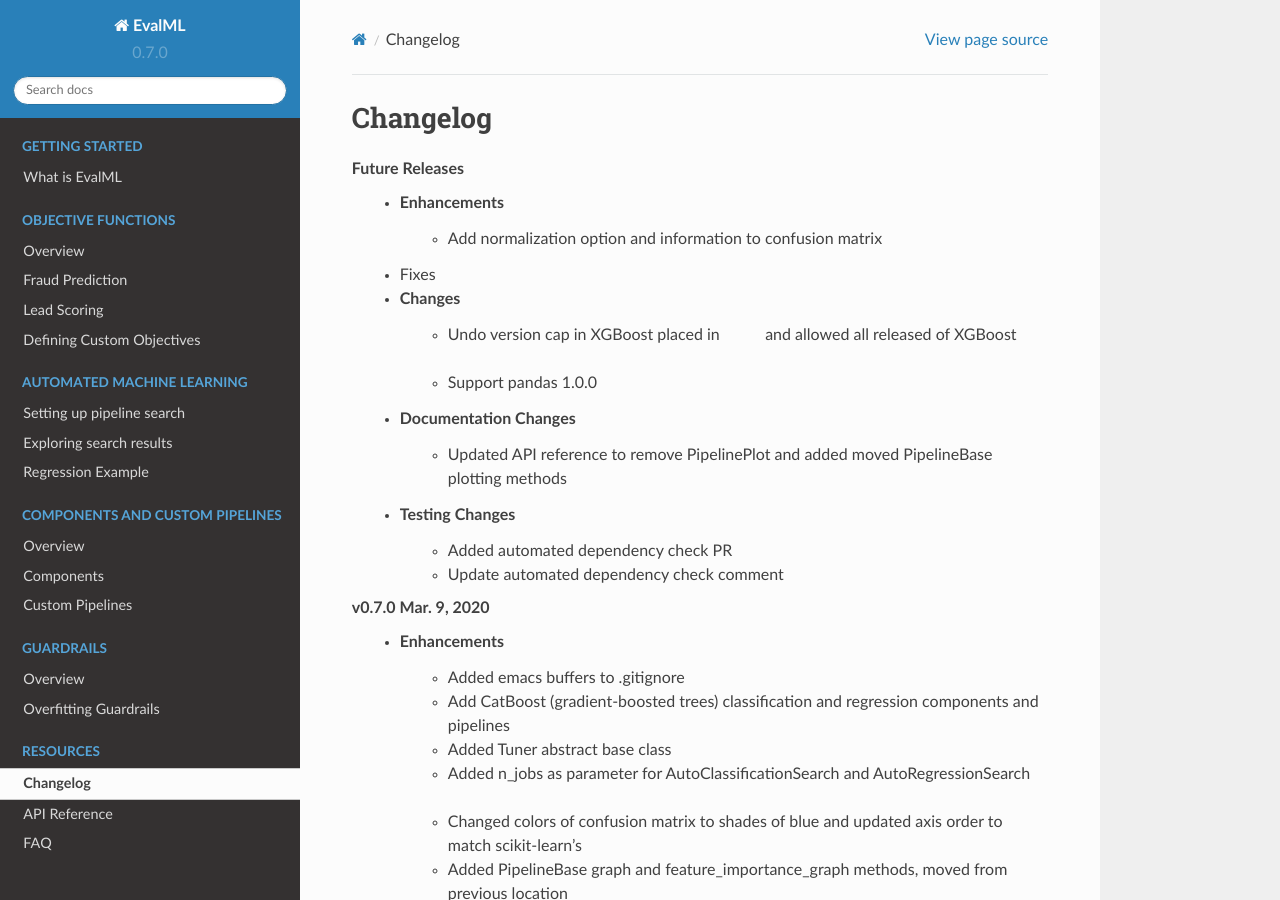
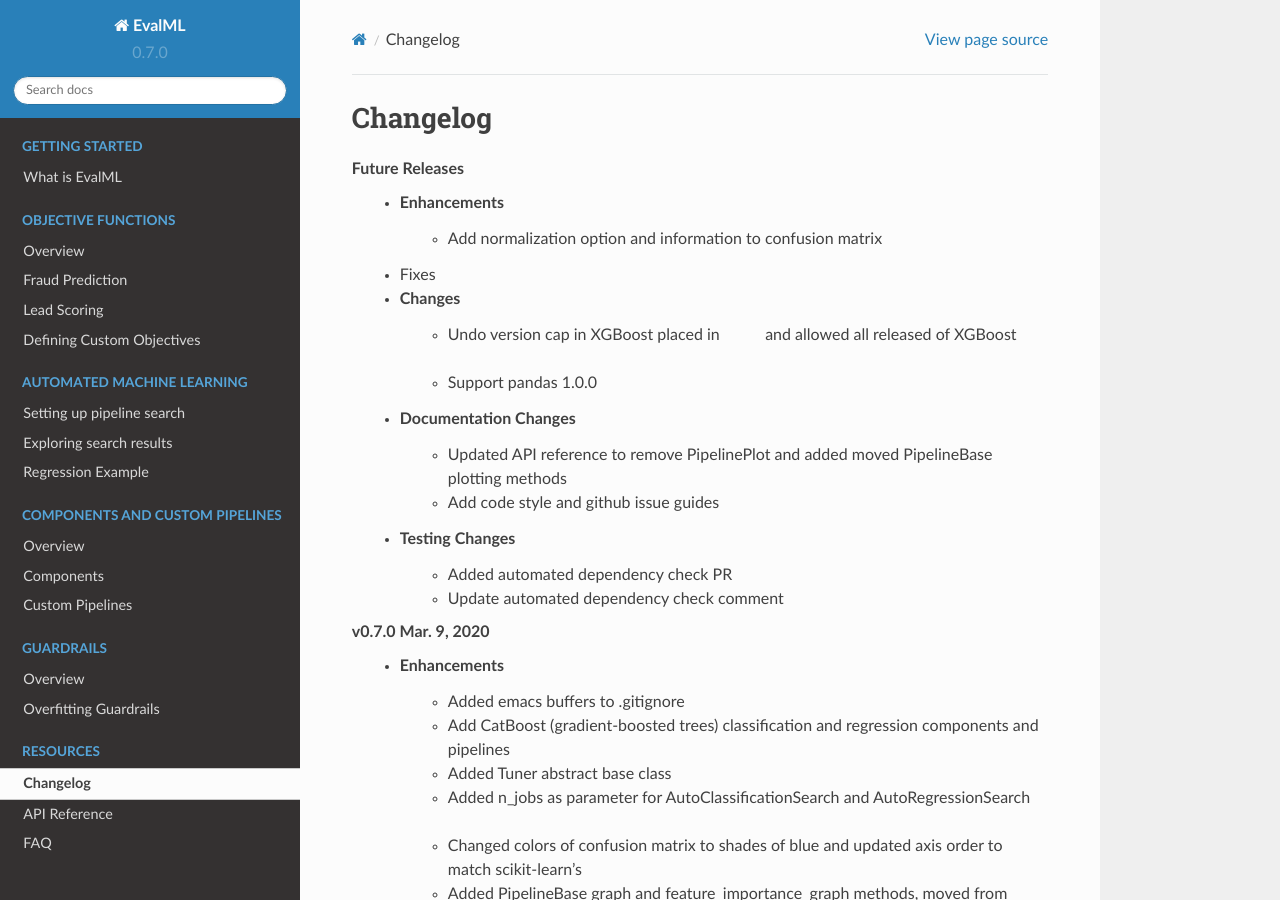
Before and after one commit to alteryx/evalml, a Sphinx documentation site: the page built from docs/source/changelog.rst, in a window 1280 px wide and 900 px high. Built offline with Sphinx 7.4.7 and the Read the Docs theme 2.0.0, drawn with Linux system fonts in a browser that asks for light colours; comment, search, counter and statistics services are not loaded.

Commit message:
Changelog

```diff
--- a/docs/source/changelog.rst
+++ b/docs/source/changelog.rst
@@ -11,6 +11,7 @@
         * Support pandas 1.0.0 :pr:`486`
     * Documentation Changes
         * Updated API reference to remove PipelinePlot and added moved PipelineBase plotting methods :pr:`483`
+        * Add code style and github issue guides :pr:`463`
     * Testing Changes
         * Added automated dependency check PR :pr:`482`
         * Update automated dependency check comment :pr:`497`
```
